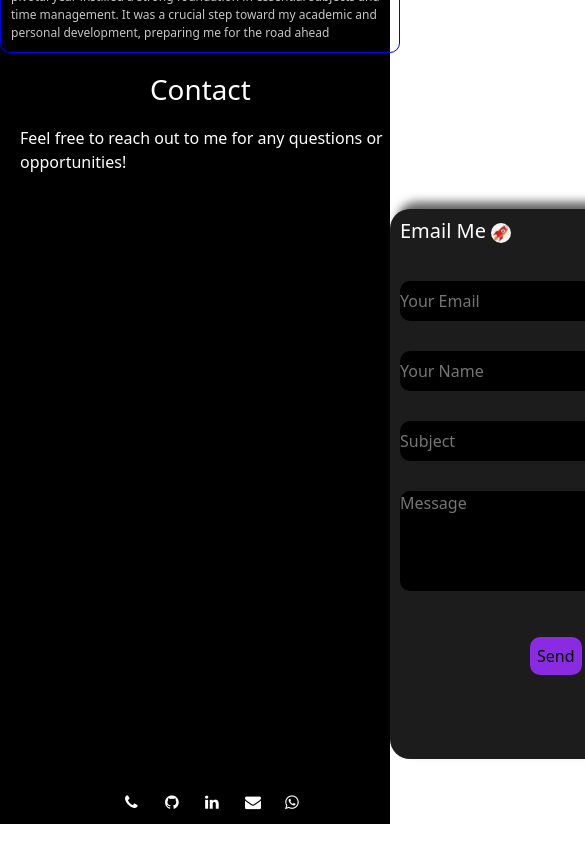
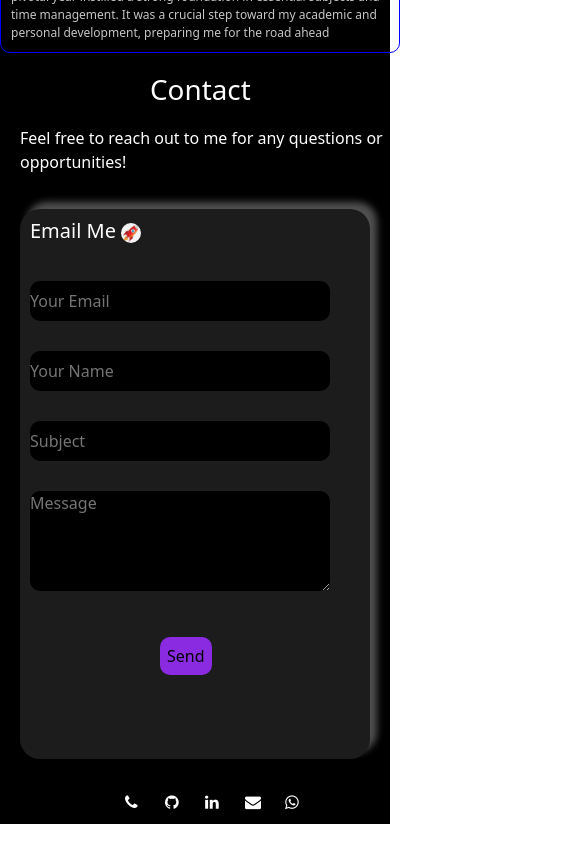
Before and after one commit to Nivash23/frontendforPortfolio, a React (Vite) app: page / in a window 390 px wide. In both pictures the pointer is over the element 195 px from the left and 3119 px from the top of the page. Shown: the part 2630-3474 px from the top of the page, 585 px wide, since content can reach past the window. Built offline with nearby package versions, Linux system fonts and the light colour scheme.

Commit message:
changeasresponsive2

```diff
--- a/style/index.css
+++ b/style/index.css
@@ -363,12 +363,9 @@ table{
   transition: 0.5s;
 }
 #contactcontainer:hover{
-  box-shadow: 7px -7px 10px rgb(99, 99, 99);
-  width:355px;
-  height:550px;
-  margin:35px 5px 10px 390px;
-
-
+  box-shadow: 7px -7px 7px rgb(80, 80, 80);
+  margin-top: 35px;
+  margin-right: 5px;
 }
 #contactcontainer img{
    width:20px;
@@ -551,6 +548,7 @@ table{
   cursor: pointer;
   transition: 0.5s;
 }
+
 #contact p{
   width:500px;
   margin-left:570px;
```
